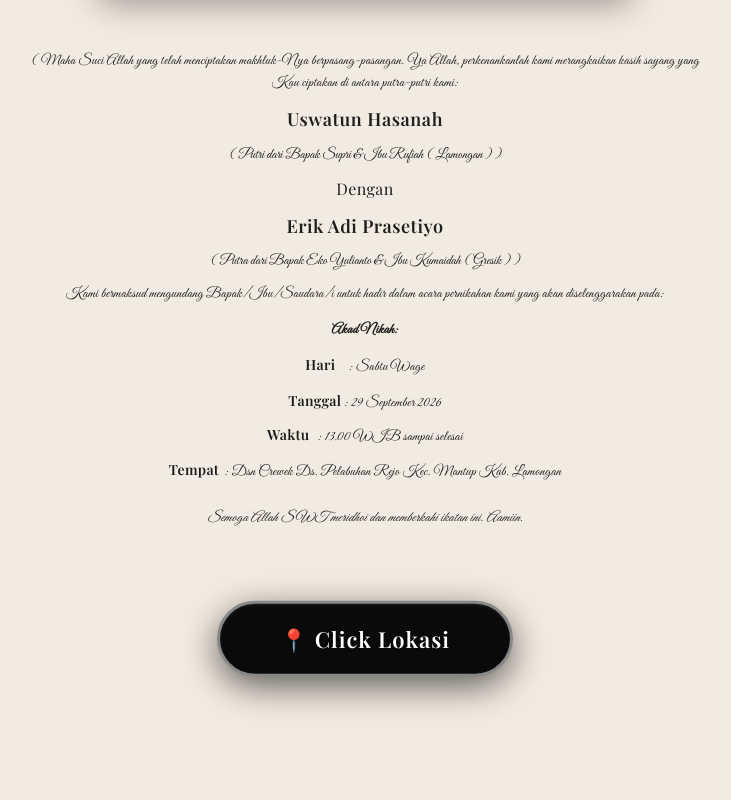
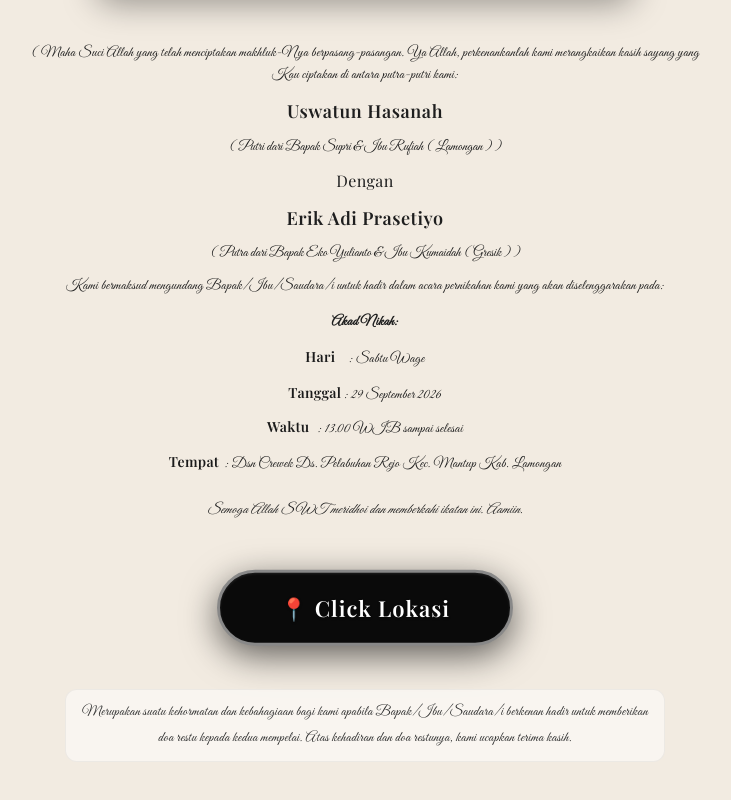
Before and after one commit to mtsalisabdulloh2-cmyk/undangan, a plain HTML site: page index.html in a window 1280 px wide. Shown: the part 580-1380 px from the top of the page, without its empty margins (275-1006 px from the left). Before the commit the page ends 1335 px from the top, so only its background shows below. Drawn offline with nearby package versions, Linux system fonts and the light colour scheme; a web font is replaced by a local one.

Commit message:
Update index.html

```diff
--- a/index.html
+++ b/index.html
@@ -29,7 +29,7 @@
       display: flex;
       flex-direction: column;
       align-items: center;
-      gap: 28px;
+      gap: 20px;
     }
 
     /* ---- CARD MERAH 550.05px x 550.05px ---- */
@@ -199,20 +199,35 @@
       letter-spacing: 0.3px;
     }
 
-    /* ===== TOMBOL LOKASI - PASTI MUNCUL ===== */
+    /* ===== TULISAN UCAPAN TERIMA KASIH DI BAWAH TOMBOL ===== */
+    .ucapan-terimakasih {
+      font-family: 'Great Vibes', 'Monotype Corsiva', 'Apple Chancery', cursive;
+      font-size: 14px;
+      font-weight: 400;
+      color: #2c2c2c;
+      text-align: center;
+      line-height: 1.8;
+      letter-spacing: 0.3px;
+      max-width: 600px;
+      margin-top: 5px;
+      padding: 10px 15px;
+      background: rgba(255, 255, 255, 0.5);
+      border-radius: 12px;
+      border: 1px solid rgba(0, 0, 0, 0.05);
+    }
+
+    /* ===== TOMBOL LOKASI ===== */
     .tombol-wrapper {
       width: 100%;
       display: flex;
       justify-content: center;
-      margin-top: 20px;
-      padding: 15px 0;
-      /* Tombol selalu terlihat, tidak di-hidden */
+      margin-top: 10px;
+      padding: 10px 0;
       opacity: 1;
       transform: translateX(0);
       transition: opacity 0.5s ease, transform 0.5s ease;
     }
 
-    /* Animasi naik-turun tombol - LANGSUNG BERJALAN */
     .tombol-wrapper.float-btn {
       animation: floatTombol 2.5s ease-in-out infinite 0.5s;
     }
@@ -242,7 +257,6 @@
       text-align: center;
       min-width: 240px;
       text-shadow: 0 1px 3px rgba(0, 0, 0, 0.3);
-      /* Memastikan tombol selalu terlihat */
       visibility: visible;
       opacity: 1;
       z-index: 10;
@@ -293,15 +307,17 @@
     .delay-10 { transition-delay: 1.50s; }
     .delay-11 { transition-delay: 1.65s; }
     .delay-12 { transition-delay: 1.80s; }
+    .delay-13 { transition-delay: 1.95s; }
 
     /* RESPONSIVE */
     @media (max-width: 740px) {
       body { padding: 16px 10px 40px; }
-      .container { width: 100%; gap: 24px; }
+      .container { width: 100%; gap: 18px; }
       .card { width: 100%; max-width: 550.05px; height: auto; aspect-ratio: 1/1; }
       .ayat { font-size: 13px; }
       .surah { font-size: 13px; }
       .btn-lokasi { font-size: 19px; padding: 18px 45px; min-width: 200px; }
+      .ucapan-terimakasih { font-size: 13px; padding: 8px 12px; }
     }
 
     @media (max-width: 570px) {
@@ -310,6 +326,7 @@
       .surah { font-size: 12px; padding: 5px 14px; }
       .info-section { max-width: 100%; }
       .btn-lokasi { font-size: 17px; padding: 16px 38px; min-width: 180px; border-width: 2px; }
+      .ucapan-terimakasih { font-size: 12px; padding: 8px 12px; }
     }
 
     @media (max-width: 420px) {
@@ -319,6 +336,7 @@
       .line-dengan { font-size: 14px; }
       .line-maha, .line-putri, .line-putra, .line-undangan, .line-penutup { font-size: 12px; }
       .btn-lokasi { font-size: 15px; padding: 14px 30px; min-width: 160px; border-width: 2px; }
+      .ucapan-terimakasih { font-size: 11px; padding: 6px 10px; }
     }
 
     /* FALLBACK: Jika JS tidak berjalan, semua elemen tetap terlihat */
@@ -395,13 +413,13 @@
         <strong>Tempat</strong> &nbsp;: Dsn Crewek Ds. Pelabuhan Rejo Kec. Mantup Kab. Lamongan
       </p>
 
-      <p class="line-penutup scroll-left delay-12" style="margin-top: 16px;">
+      <p class="line-penutup scroll-left delay-13" style="margin-top: 16px;">
         Semoga Allah SWT meridhoi dan memberkahi ikatan ini. Aamiin.
       </p>
 
     </div>
 
-    <!-- TOMBOL LOKASI - PASTI MUNCUL -->
+    <!-- TOMBOL LOKASI -->
     <div class="tombol-wrapper float-btn" id="tombolLokasi">
       <a href="https://www.google.com/maps?q=-7.2920226,112.3998134&z=17&hl=id"
          class="btn-lokasi"
@@ -410,6 +428,11 @@
         📍 Click Lokasi
       </a>
     </div>
+
+    <!-- UCAPAN TERIMA KASIH - DENGAN ANIMASI SCROLL -->
+    <p class="ucapan-terimakasih scroll-left delay-13" style="margin-top: 10px;">
+      Merupakan suatu kehormatan dan kebahagiaan bagi kami apabila Bapak/Ibu/Saudara/i berkenan hadir untuk memberikan doa restu kepada kedua mempelai. Atas kehadiran dan doa restunya, kami ucapkan terima kasih.
+    </p>
 
   </div>
 
@@ -434,11 +457,9 @@
           entries.forEach(entry => {
             if (entry.isIntersecting) {
               const el = entry.target;
-              // Jika elemen memiliki kelas scroll-left atau scroll-right
               if (el.classList.contains('scroll-left') || el.classList.contains('scroll-right')) {
                 el.classList.add('show');
               }
-              // Tidak perlu unobserve agar tetap terlihat setelah muncul
             }
           });
         }, {
@@ -450,7 +471,6 @@
           observer.observe(el);
         });
 
-        // Tombol langsung diamati juga
         if (tombol) {
           observer.observe(tombol);
         }
@@ -484,7 +504,7 @@
         window.addEventListener('resize', handleScroll, { passive: true });
       }
 
-      // Fallback: jika tombol belum muncul dalam 2 detik, paksa muncul
+      // Fallback: jika elemen belum muncul dalam 2 detik, paksa muncul
       setTimeout(function() {
         if (tombol && !tombol.classList.contains('show')) {
           tombol.classList.add('show');
```
